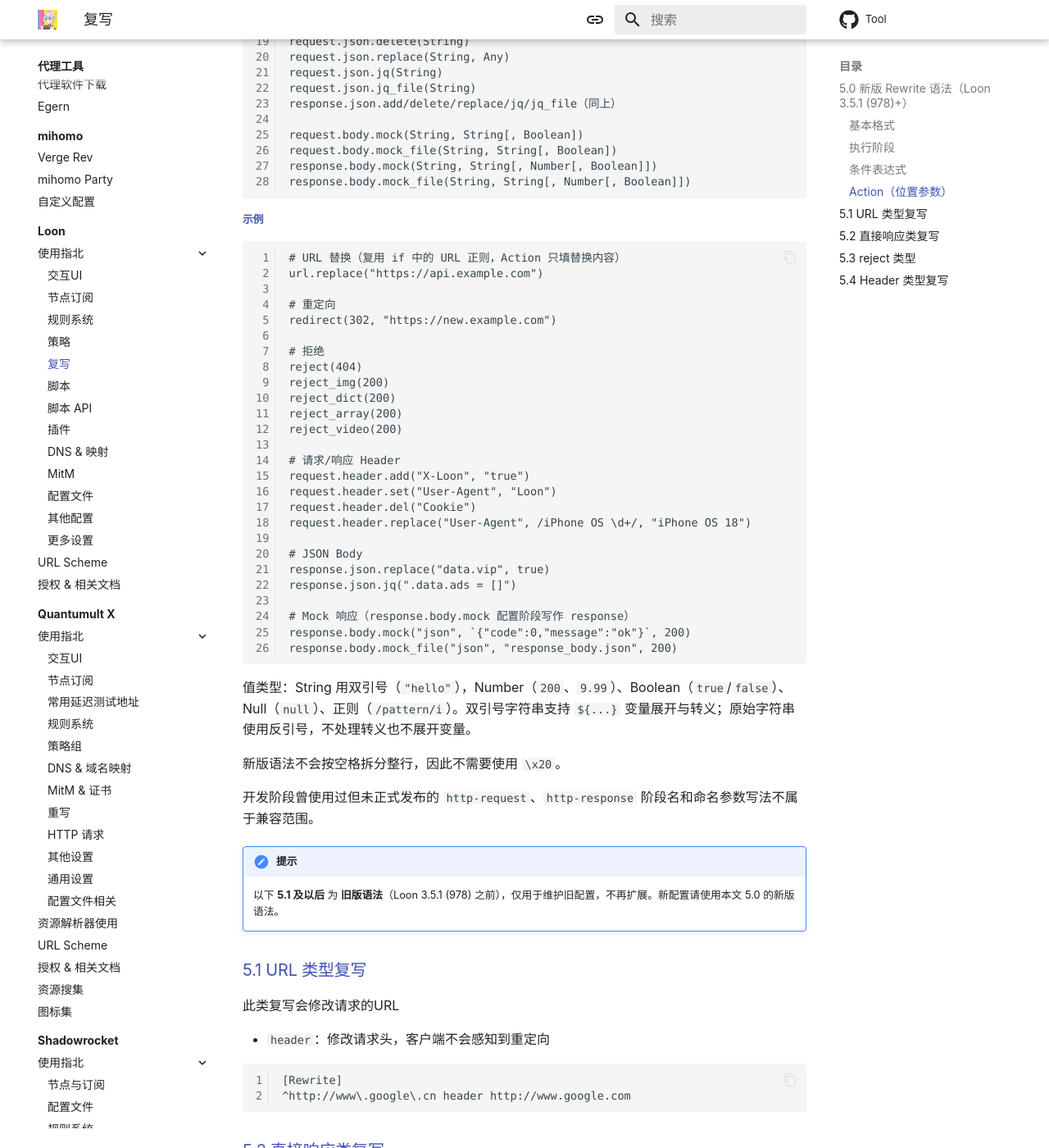
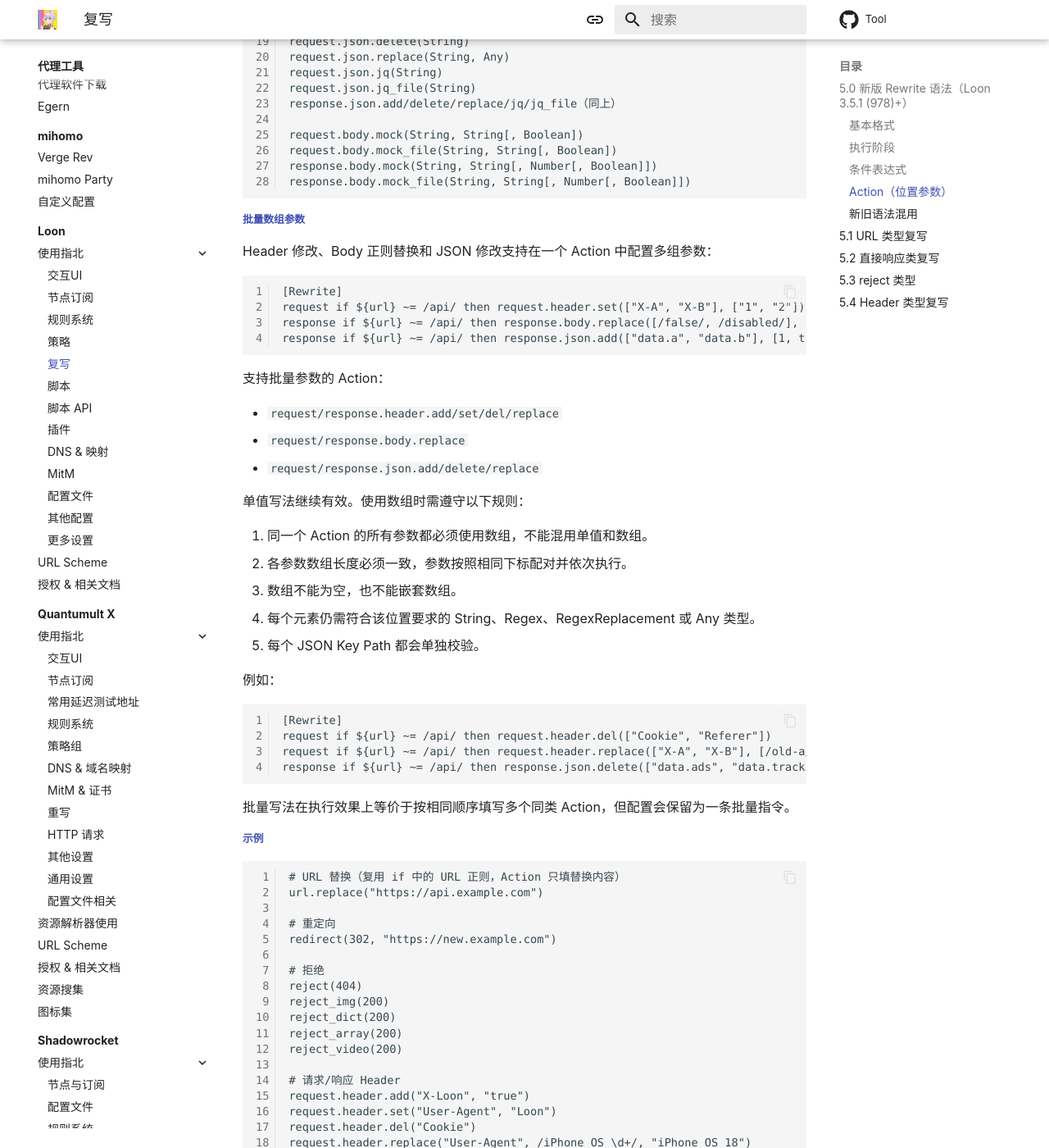
Before and after one commit to Repcz/Repcz.github.io, an MkDocs documentation site: the page built from docs/loon/rewrite.md, in a window 1280 px wide and 1400 px high, scrolled down 3905 px. Shown: the whole window at 82% size. Built offline with MkDocs 1.6.1 and Material for MkDocs 9.7.7, drawn with Linux system fonts in a browser that asks for light colours; comment, search, counter and statistics services are not loaded; some of the changed text lies outside the part shown.

Commit message:
docs(loon): rewrite.md 补充官方 Rewrite V2 批量数组与新旧语法混用
- 新增「批量数组参数」：header/body.replace/json 支持 ["a","b"] 多组按下标配对
- 新增「新旧语法混用」：同序列执行、迁移关系表、$n 捕获转换、合并批量数组说明

````diff
--- a/docs/loon/rewrite.md
+++ b/docs/loon/rewrite.md
@@ -152,6 +152,42 @@ response.body.mock(String, String[, Number[, Boolean]])
 response.body.mock_file(String, String[, Number[, Boolean]])
 ```
 
+##### 批量数组参数
+
+Header 修改、Body 正则替换和 JSON 修改支持在一个 Action 中配置多组参数：
+
+```
+[Rewrite]
+request if ${url} ~= /api/ then request.header.set(["X-A", "X-B"], ["1", "2"])
+response if ${url} ~= /api/ then response.body.replace([/false/, /disabled/], ["true", "enabled"])
+response if ${url} ~= /api/ then response.json.add(["data.a", "data.b"], [1, true])
+```
+
+支持批量参数的 Action：
+
+- `request/response.header.add/set/del/replace`
+- `request/response.body.replace`
+- `request/response.json.add/delete/replace`
+
+单值写法继续有效。使用数组时需遵守以下规则：
+
+1. 同一个 Action 的所有参数都必须使用数组，不能混用单值和数组。
+2. 各参数数组长度必须一致，参数按照相同下标配对并依次执行。
+3. 数组不能为空，也不能嵌套数组。
+4. 每个元素仍需符合该位置要求的 String、Regex、RegexReplacement 或 Any 类型。
+5. 每个 JSON Key Path 都会单独校验。
+
+例如：
+
+```
+[Rewrite]
+request if ${url} ~= /api/ then request.header.del(["Cookie", "Referer"])
+request if ${url} ~= /api/ then request.header.replace(["X-A", "X-B"], [/old-a/, /old-b/i], ["new-a", "new-b"])
+response if ${url} ~= /api/ then response.json.delete(["data.ads", "data.tracking"])
+```
+
+批量写法在执行效果上等价于按相同顺序填写多个同类 Action，但配置会保留为一条批量指令。
+
 ##### 示例
 
 ```text
@@ -192,6 +228,44 @@ response.body.mock_file("json", "response_body.json", 200)
 <!-- prettier-ignore -->
 !!! 提示
     以下 **5.1 及以后** 为 **旧版语法**（Loon 3.5.1 (978) 之前），仅用于维护旧配置，不再扩展。新配置请使用本文 5.0 的新版语法。
+
+#### 新旧语法混用
+
+旧语法仍然兼容，可以与新语法混用：
+
+```
+[Rewrite]
+^https://example\.com header-add X-Order old
+request if ${url} ~= /^https:\/\/example\.com/ then request.header.set("X-Order", "new")
+```
+
+新旧语法解析后进入同一个执行序列，并按照配置文件中的顺序处理，不会因为语法新旧改变优先级。旧语法只用于输入兼容，Rewrite 的生成、保存和完整配置展示统一输出新语法。
+
+常用迁移关系：
+
+| 旧 Action | 新 Action |
+|---|---|
+| `header` | `url.replace(...)` |
+| `302`、`307` | `redirect(...)` |
+| `reject`、`reject-200` | `reject(...)` |
+| `reject-img` | `reject_img(...)` |
+| `reject-dict` | `reject_dict(...)` |
+| `reject-array` | `reject_array(...)` |
+| `reject-video` | `reject_video(...)` |
+| `header-add`、`header-replace`、`header-del` | `request.header.*` |
+| `response-header-*` | `response.header.*` |
+| `request-body-replace-regex` | `request.body.replace(...)` |
+| `response-body-replace-regex` | `response.body.replace(...)` |
+| `request-body-json-*` | `request.json.*` |
+| `response-body-json-*` | `response.json.*` |
+| `mock-request-body` | `request.body.mock(...)` |
+| `mock-response-body` | `response.body.mock(...)` |
+
+旧 `header`、`302`、`307` 替换内容中的 `$n` 来自行首 URL 正则，转换为新语法时 Loon 会为该正则生成捕获名称并把 `$n` 转换为 `${名称.n}`；Header/Body 正则替换 Action 自带的 `$n` 仍保持为 Action 局部捕获。
+
+旧语法一行中连续填写的多组同类操作会在转换时合并为**批量数组参数**；只有一组参数时仍输出单值写法。
+
+开发阶段曾使用过但未正式发布的 `http-request`、`http-response` 阶段名和命名参数写法不属于兼容范围。
 
 ### 5.1 URL 类型复写
 
````
